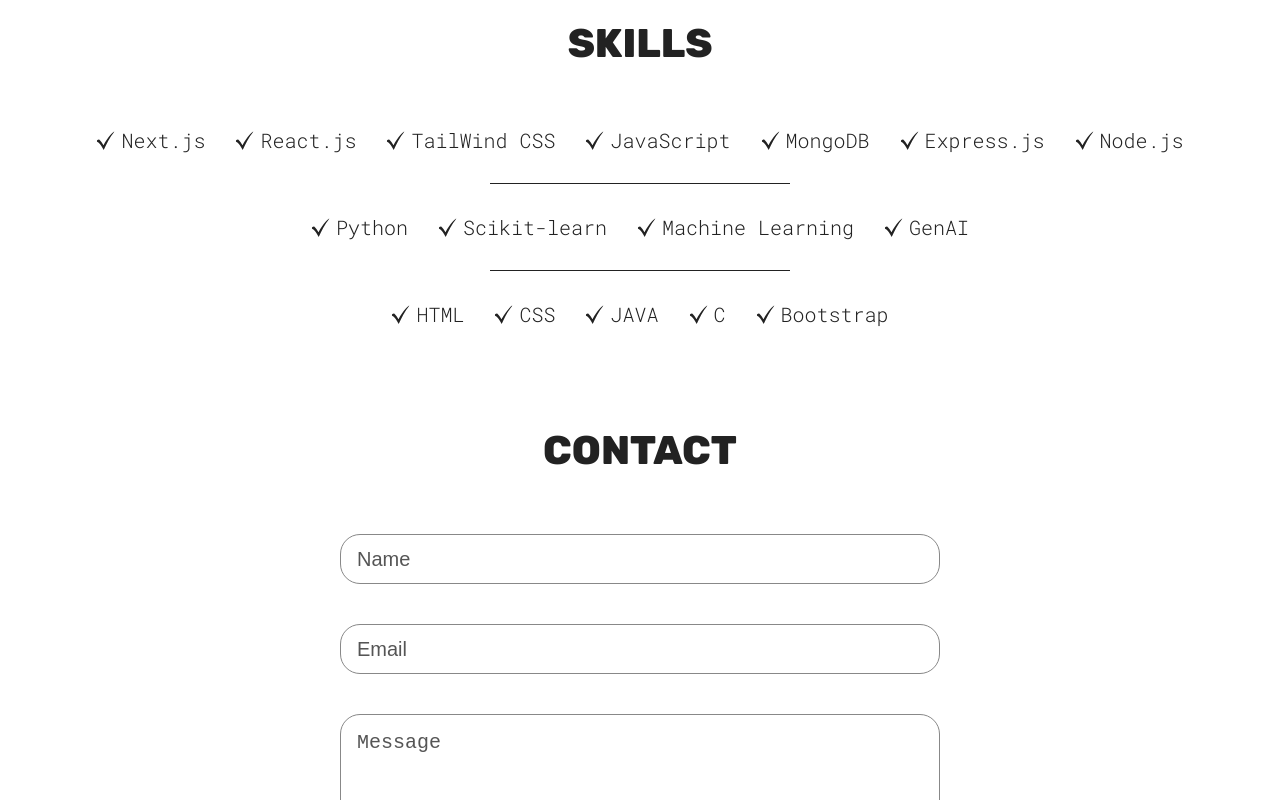
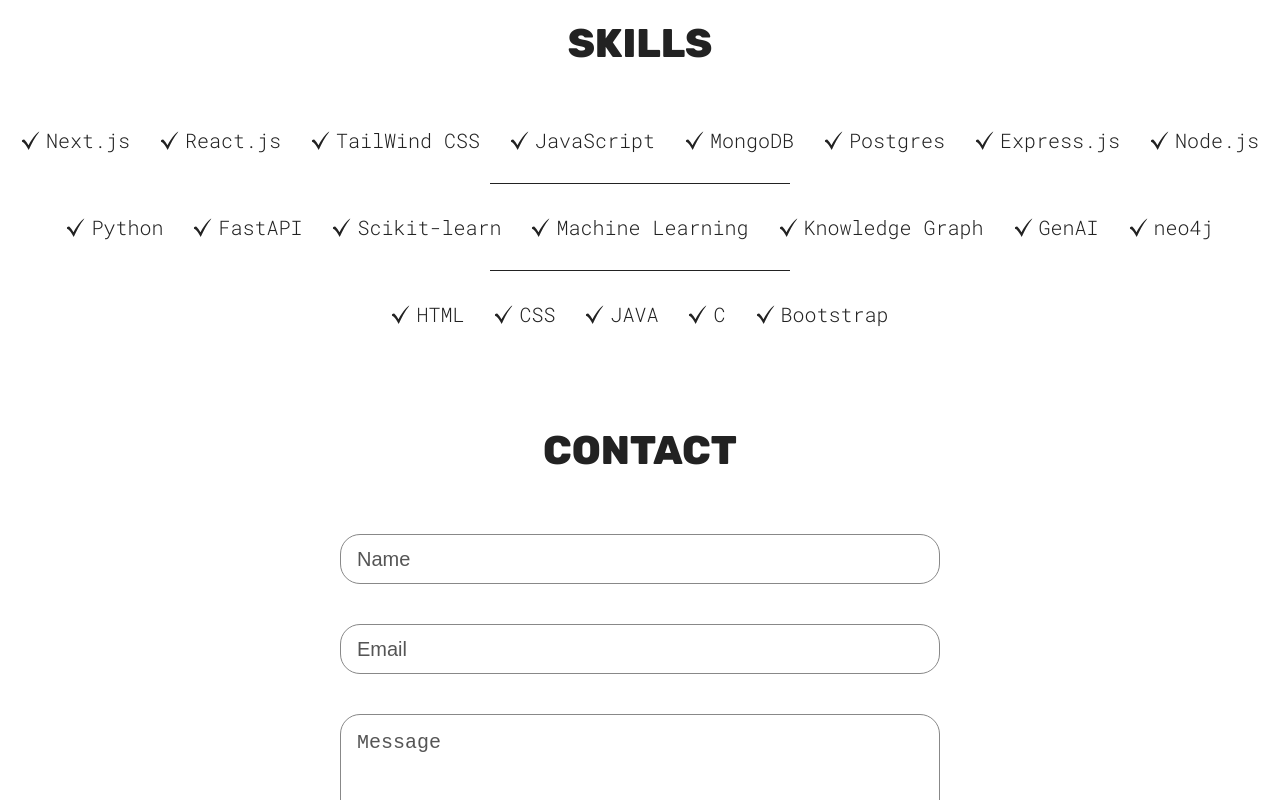
Before and after one commit to ArpitSingh73/Portfolio, a React (Vite) app: page / in a window 1280 px wide. Shown: the part 1400-2200 px from the top of the page. Built offline with nearby package versions, Linux system fonts and the light colour scheme.

Commit message:
small additions

```diff
--- a/index.html
+++ b/index.html
@@ -9,7 +9,7 @@
     <link
       href="https://fonts.googleapis.com/css2?family=Roboto+Mono:wght@100..700&family=Rubik:wght@800&display=swap"
       rel="stylesheet" />
-    <title>Harris Johnsen</title>
+    <title>Arpit's Portfolio</title>
   </head>
   <body>
     <div id="root"></div>
--- a/src/sections/Skills/Skills.jsx
+++ b/src/sections/Skills/Skills.jsx
@@ -17,15 +17,19 @@ function Skills() {
         <SkillList src={checkMarkIcon} skill="TailWind CSS" />
         <SkillList src={checkMarkIcon} skill="JavaScript" />
         <SkillList src={checkMarkIcon} skill="MongoDB" />
+        <SkillList src={checkMarkIcon} skill="Postgres" />
         <SkillList src={checkMarkIcon} skill="Express.js" />
         <SkillList src={checkMarkIcon} skill="Node.js" />
       </div>
       <hr />
       <div className={styles.skillList}>
         <SkillList src={checkMarkIcon} skill="Python" />
+        <SkillList src={checkMarkIcon} skill="FastAPI" />
         <SkillList src={checkMarkIcon} skill="Scikit-learn" />
         <SkillList src={checkMarkIcon} skill="Machine Learning" />
+        <SkillList src={checkMarkIcon} skill="Knowledge Graph" />
         <SkillList src={checkMarkIcon} skill="GenAI" />
+        <SkillList src={checkMarkIcon} skill="neo4j" />
       </div>
       <hr />
       <div className={styles.skillList}>
```
